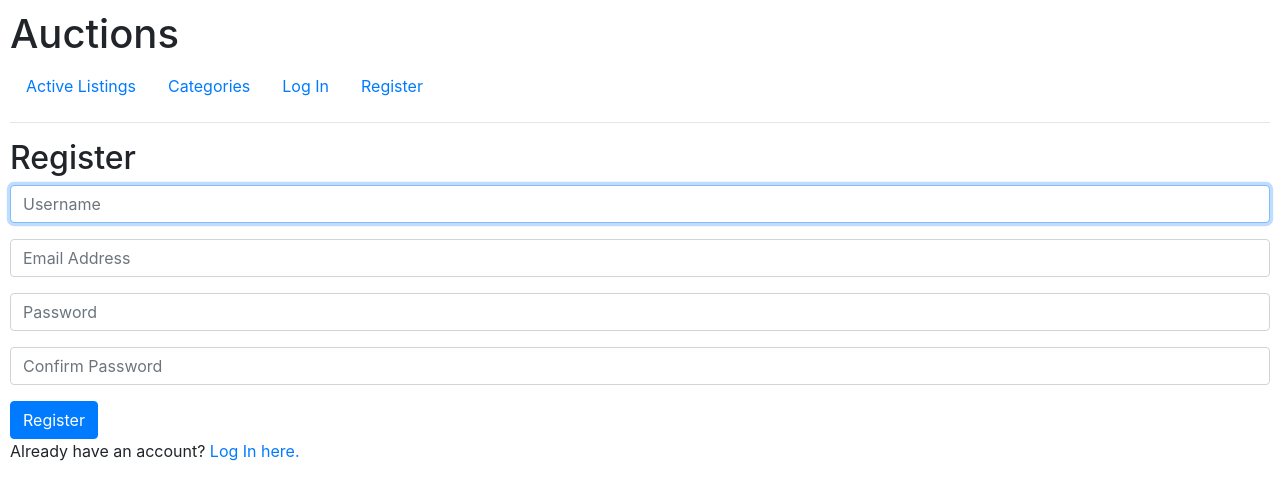
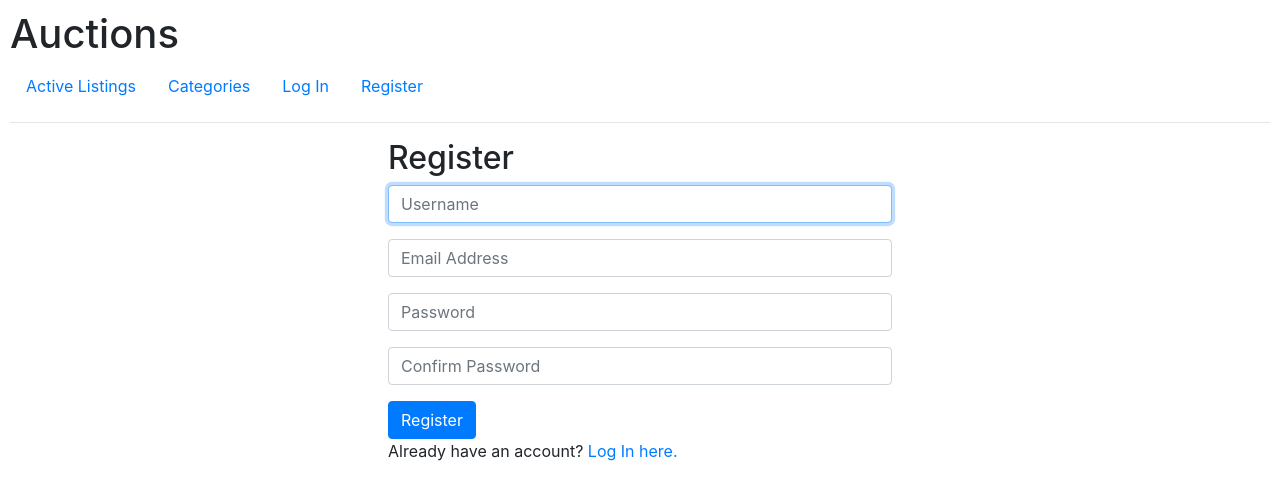
Before and after one commit to abduhafiz1993/Django-Framework-, a Django app: page /register in a window 1280 px wide. Shown: the top 500 px of the page. Run offline with Django 3.2, Linux system fonts and the light colour scheme; some libraries are stand-ins or nearby versions.

Commit message:
update on login and register

```diff
--- a/commerce/commerce/auctions/templates/auctions/login.html
+++ b/commerce/commerce/auctions/templates/auctions/login.html
@@ -1,6 +1,7 @@
 {% extends "auctions/layout.html" %}
 
 {% block body %}
+<div style="margin-left: 30%; margin-right: 30%;">    <h2>Register</h2>
 
     <h2>Login</h2>
 
@@ -20,5 +21,5 @@
     </form>
 
     Don't have an account? <a href="{% url 'register' %}">Register here.</a>
-
+</div>
 {% endblock %}
--- a/commerce/commerce/auctions/templates/auctions/register.html
+++ b/commerce/commerce/auctions/templates/auctions/register.html
@@ -1,8 +1,7 @@
 {% extends "auctions/layout.html" %}
 
 {% block body %}
-
-    <h2>Register</h2>
+<div style="margin-left: 30%; margin-right: 30%;">    <h2>Register</h2>
 
     {% if message %}
         <div>{{ message }}</div>
@@ -25,6 +24,9 @@
         <input class="btn btn-primary" type="submit" value="Register">
     </form>
 
+
     Already have an account? <a href="{% url 'login' %}">Log In here.</a>
 
+    </div>
+
 {% endblock %}
```
